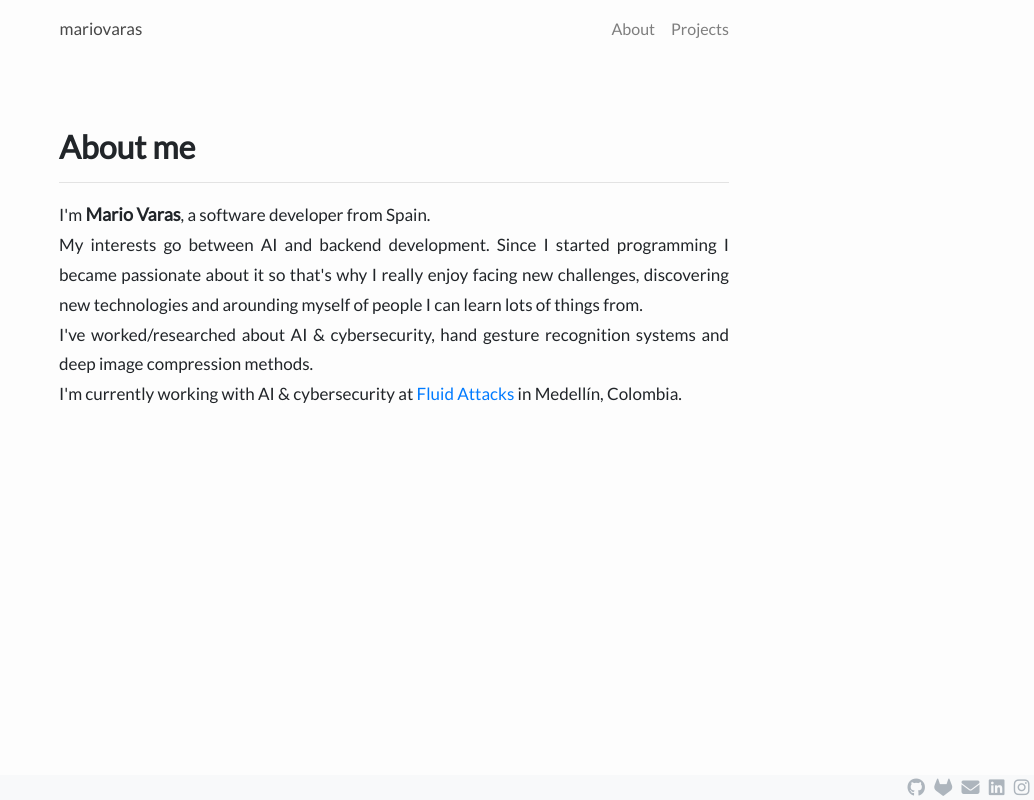
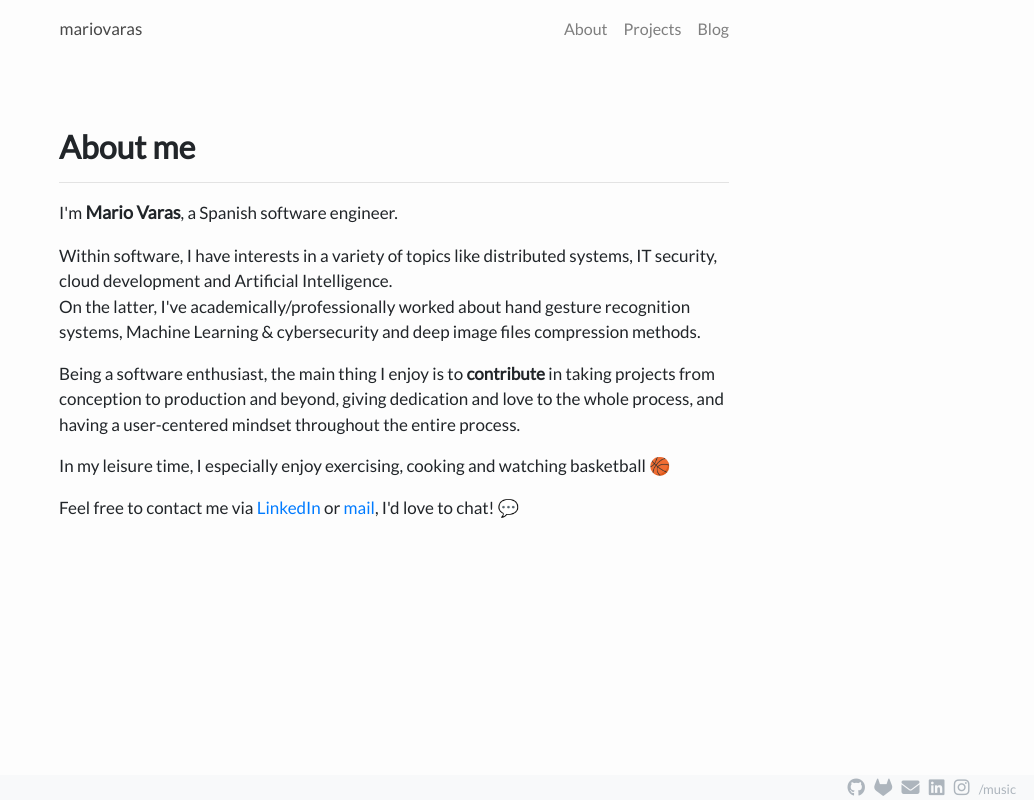
Before and after one commit to mavaras/site, a Flask app: page /about in a window 1280 px wide. Shown: the whole page, without its empty margins (246-1280 px from the left). Run offline with Flask 2, Linux system fonts and the light colour scheme; some libraries are stand-ins or nearby versions.

Commit message:
update templates

```diff
--- a/templates/about.html
+++ b/templates/about.html
@@ -5,12 +5,21 @@
 <br><br>
 <div class="container-fluid justify-content-center" style="width:auto; max-width: 700px;">
   <h2 style="font-weight: 750;">About me</h2><hr>
-  <p style="line-height: 1.75;" align="justify">
-    I'm <strong style="font-size: 18px; font-weight: 700;">Mario Varas</strong>, a software developer from Spain.<br>
-    My interests go between AI and backend development. Since I started programming I became passionate about it so that's why I
-    really enjoy facing new challenges, discovering new technologies and arounding myself of people I can learn lots of things from.<br>
-    I've worked/researched about AI & cybersecurity, hand gesture recognition systems and deep image compression methods.<br>
-    I'm currently working with AI & cybersecurity at <a href="https://www.fluidattacks.com" target="blank">Fluid Attacks</a> in Medellín, Colombia.
+  <p style="line-height: 1.55;" align="justify">
+    I'm <strong style="font-size: 18px; font-weight: 700;">Mario Varas</strong>, a Spanish software engineer.
+    <p style="margin-bottom: 140;">
+    Within software, I have interests in a variety of topics like distributed systems, IT security, cloud development and Artificial Intelligence.<br>
+    On the latter, I've academically/professionally worked about hand gesture recognition systems, Machine Learning & cybersecurity and deep image files compression methods.
+    </p>
+    <p style="margin-bottom: 140;"></p>
+    Being a software enthusiast, the main thing I enjoy is to <strong>contribute</strong> in taking projects from conception to production and beyond, giving dedication and love to the whole process, and having a user-centered mindset throughout the entire process.
+    </p>
+    <p style="margin-bottom: 140;"></p>
+    In my leisure time, I especially enjoy exercising, cooking and watching basketball 🏀
+    </p>
+    <p style="margin-bottom: 140;">
+    Feel free to contact me via <a href="https://www.linkedin.com/in/mario-varas/" target="blank">LinkedIn</a> or <a href="mailto:elasgard@hotmail.es" target="blank">mail</a>, I'd love to chat! 💬
+    </p>
   <p>
 </div>
 
--- a/templates/blog_post.html
+++ b/templates/blog_post.html
@@ -2,6 +2,7 @@
 {% block title %}Blog {% endblock %}
 
 {% block content %}
+
 <div class="container-fluid justify-content-center" style="width:auto; max-width: 700px">
   {{ md|safe }}
   <br><br><br>
--- a/templates/schema.html
+++ b/templates/schema.html
@@ -3,20 +3,16 @@
 <html lang="en">
   <head>
     <meta http-equiv="Content-Type" content="text/html; charset=utf-8" />
-      <link href="https://fonts.googleapis.com/css2?family=Merriweather:wght@300&display=swap" rel="stylesheet">
-      <link href="https://fonts.googleapis.com/css2?family=Lato:wght@300;400&display=swap" rel="stylesheet">
-      <link rel="icon" href="static/me.jpg">
-      <link rel="stylesheet" href="https://cdnjs.cloudflare.com/ajax/libs/font-awesome/4.7.0/css/font-awesome.min.css">
-      <script src="https://kit.fontawesome.com/5d1323225a.js"></script>
+    <link href="https://fonts.googleapis.com/css2?family=Merriweather:wght@300&display=swap" rel="stylesheet">
+    <link href="https://fonts.googleapis.com/css2?family=Lato:wght@300;400&display=swap" rel="stylesheet">
+    <link rel="icon" href="static/me.jpg">
+    <link rel="stylesheet" href="https://cdnjs.cloudflare.com/ajax/libs/font-awesome/4.7.0/css/font-awesome.min.css">
+    <script src="https://kit.fontawesome.com/5d1323225a.js"></script>
 
     <script src="https://cdnjs.cloudflare.com/ajax/libs/popper.js/1.12.9/umd/popper.min.js" integrity="sha384-ApNbgh9B+Y1QKtv3Rn7W3mgPxhU9K/ScQsAP7hUibX39j7fakFPskvXusvfa0b4Q" crossorigin="anonymous"></script>
     <script src="https://code.jquery.com/jquery-3.2.1.slim.min.js" integrity="sha384-KJ3o2DKtIkvYIK3UENzmM7KCkRr/rE9/Qpg6aAZGJwFDMVNA/GpGFF93hXpG5KkN" crossorigin="anonymous"></script>
     <link rel="stylesheet" href="https://maxcdn.bootstrapcdn.com/bootstrap/4.0.0/css/bootstrap.min.css" integrity="sha384-Gn5384xqQ1aoWXA+058RXPxPg6fy4IWvTNh0E263XmFcJlSAwiGgFAW/dAiS6JXm" crossorigin="anonymous">
     <script src="https://maxcdn.bootstrapcdn.com/bootstrap/4.0.0/js/bootstrap.min.js" integrity="sha384-JZR6Spejh4U02d8jOt6vLEHfe/JQGiRRSQQxSfFWpi1MquVdAyjUar5+76PVCmYl" crossorigin="anonymous"></script>
-
-    <!--github charts-->
-    <script src="https://cdn.rawgit.com/IonicaBizau/github-calendar/gh-pages/dist/github-calendar.min.js"></script>
-    <link rel="stylesheet" href="https://cdn.rawgit.com/IonicaBizau/github-calendar/gh-pages/dist/github-calendar.css"/>
 
     <title>{% block title %} {% endblock %} |  mariovaras</title>
   </head>
@@ -39,6 +35,9 @@
             <li class="nav-item">
               <a class="nav-link" href="/projects">Projects</a>
             </li>
+            <li class="nav-item">
+              <a class="nav-link" href="/blog">Blog</a>
+            </li>
           </div>
         </div>
       </div>
@@ -48,7 +47,7 @@
     {% block content %} {% endblock %}
   </body>
 	<footer class="footer bg-light fixed-bottom justify-content-center">
-	  <div class="container" style="text-align:right; margin-left: 200px">
+	  <div class="container" style="text-align:right; width: 100%; margin-right: 0;">
       <a href="https://github.com/mavaras" style="color:inherit"><i class="fab fa-github" aria-hidden="true" style="font-size:18px;color:#adb5bd;padding:3px"></i></a>
       <a href="https://gitlab.com/mvarasatfluid" style="color:inherit"><i class="fab fa-gitlab" aria-hidden="true" style="font-size:18px;color:#adb5bd;padding:3px"></i></a>
       <a href="mailto:elasgard@hotmail.es" style="color:inherit"><i class="fa fa-envelope" aria-hidden="true" style="font-size:18px;color:#adb5bd;padding:3px"></i></a>
```
